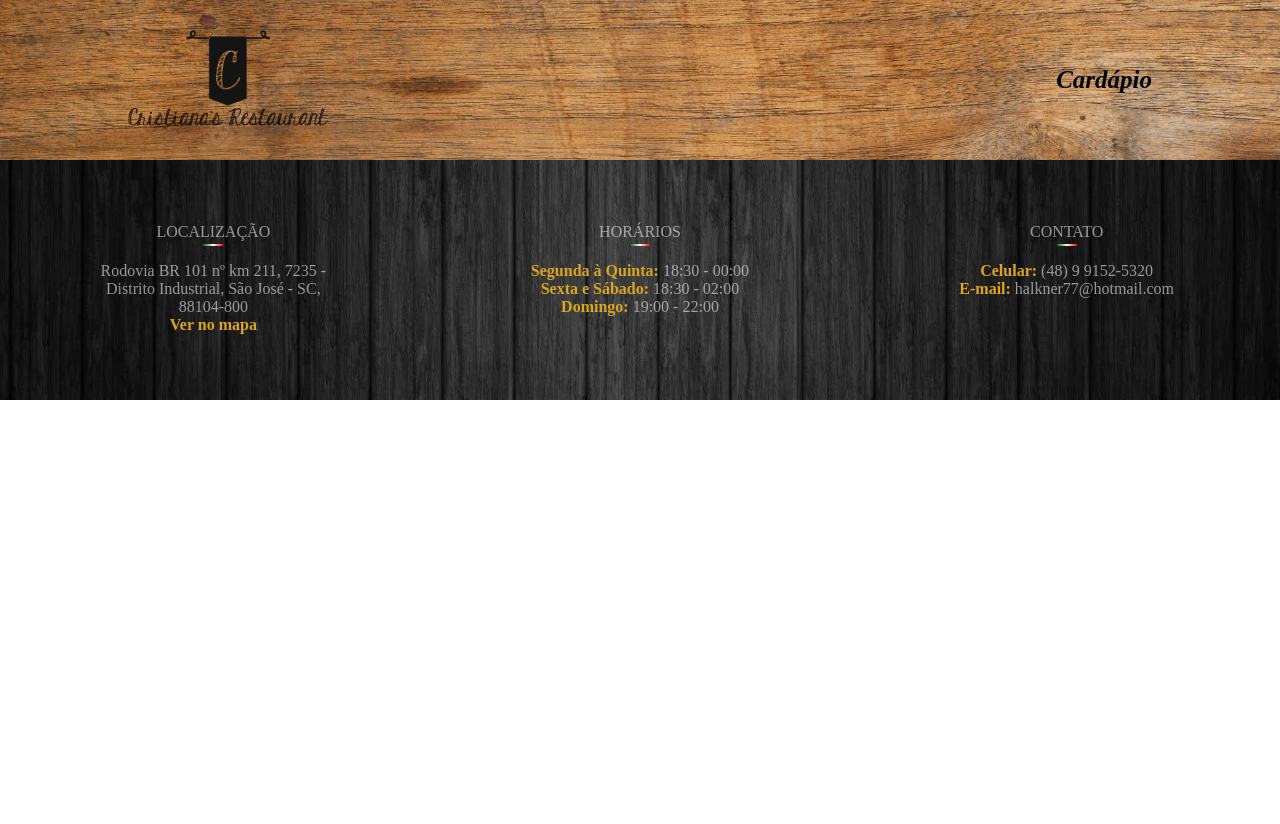
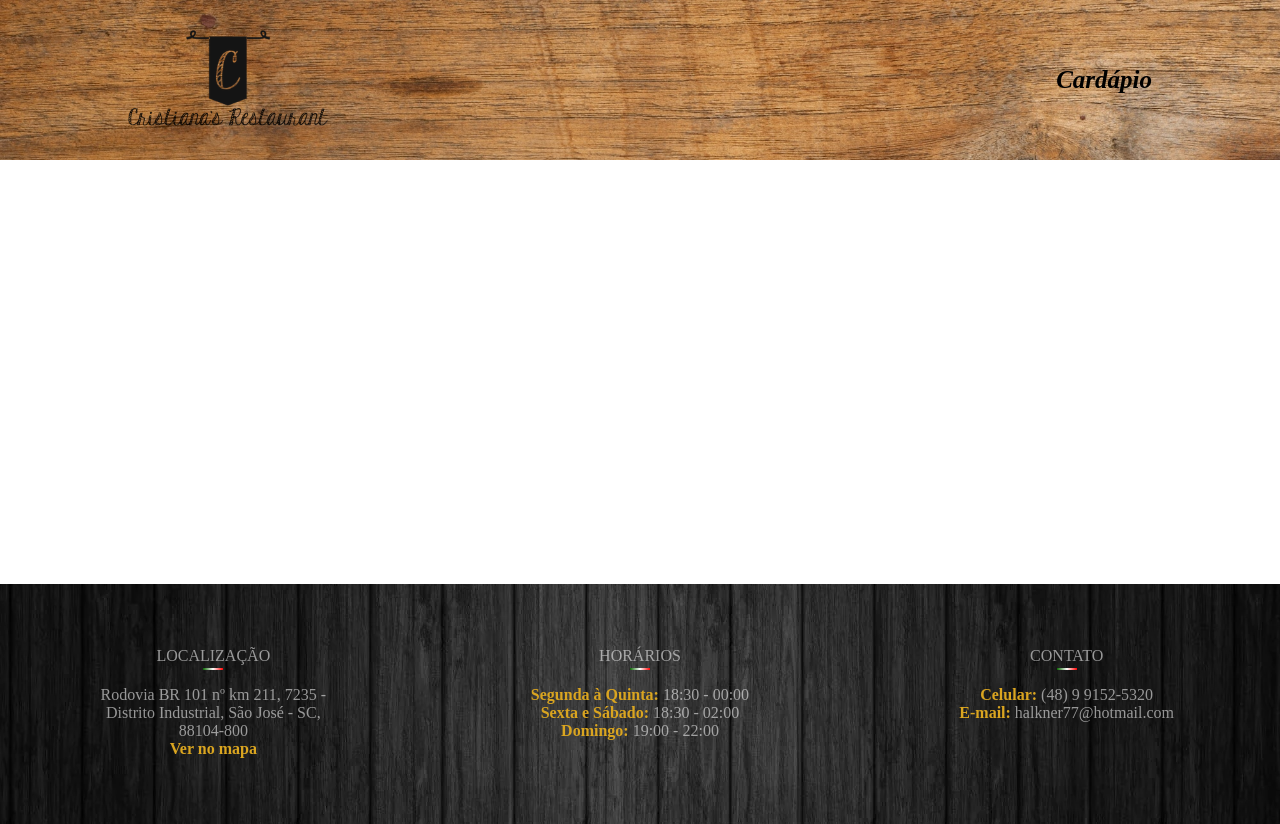
Before and after one commit to Halkner/DEVinHouse, a React (Vite) app in the folder module-1/week-7/restaurant/: page / in a window 1280 px wide. Before the commit the page ends 800 px from the top, so only its background shows below. Built offline with nearby package versions, Linux system fonts and the light colour scheme.

Commit message:
Subindo pra casa

```diff
--- a/module-1/week-7/restaurant/src/App.css
+++ b/module-1/week-7/restaurant/src/App.css
@@ -0,0 +1,3 @@
+main{
+    min-height: 53vh;
+}
--- a/module-1/week-7/restaurant/src/App.jsx
+++ b/module-1/week-7/restaurant/src/App.jsx
@@ -1,10 +1,12 @@
 import { Footer } from '../components/Footer/Footer';
 import { Header } from '../components/Header/Header';
+import './App.css';
 
 function App() {
   return (
     <div>
       <Header/>
+      <main></main>
       <Footer/>
     </div>
   );
```
Also changed, not shown: module-1/week-7/restaurant/components/Card/Card.jsx (added, +15 -0 lines), module-1/week-7/restaurant/components/Card/FoodPreview.jsx (added).
